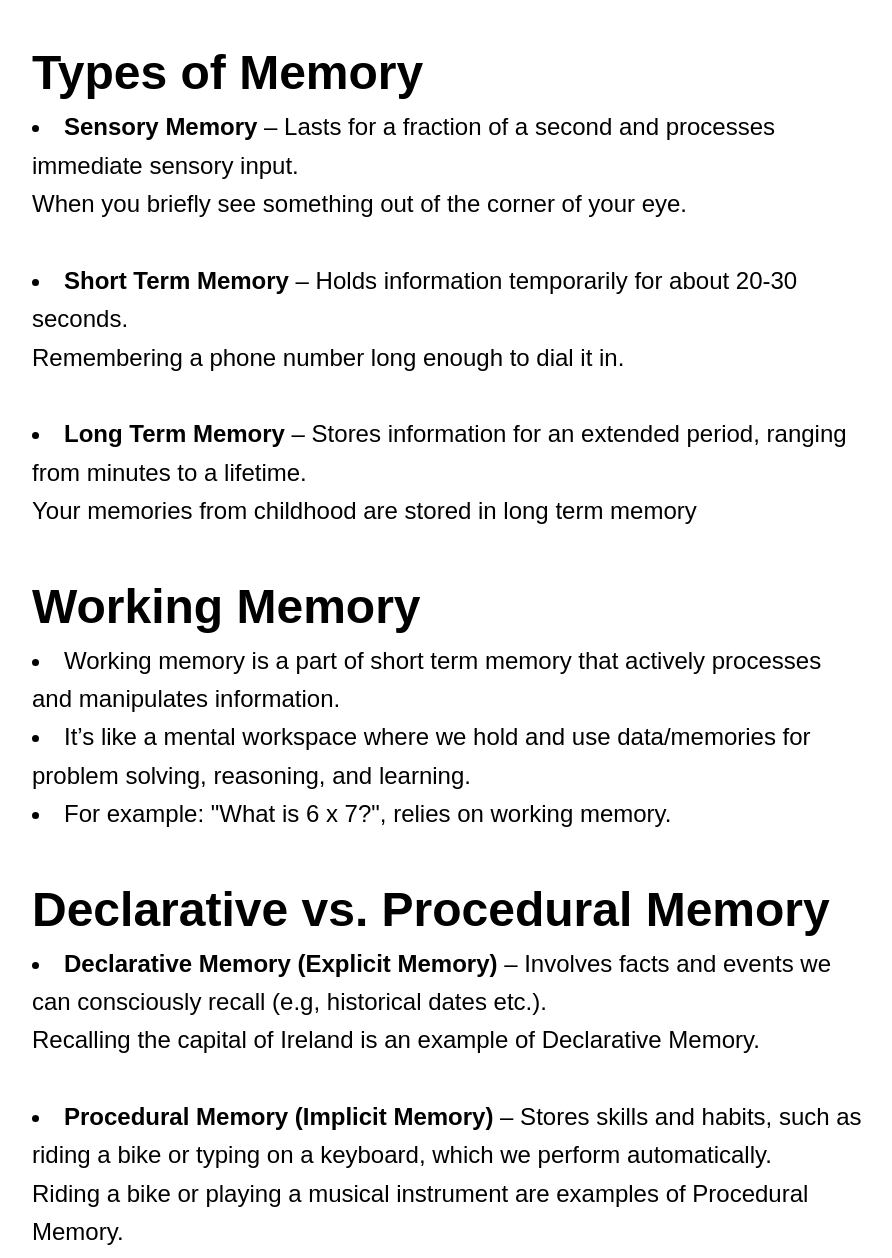
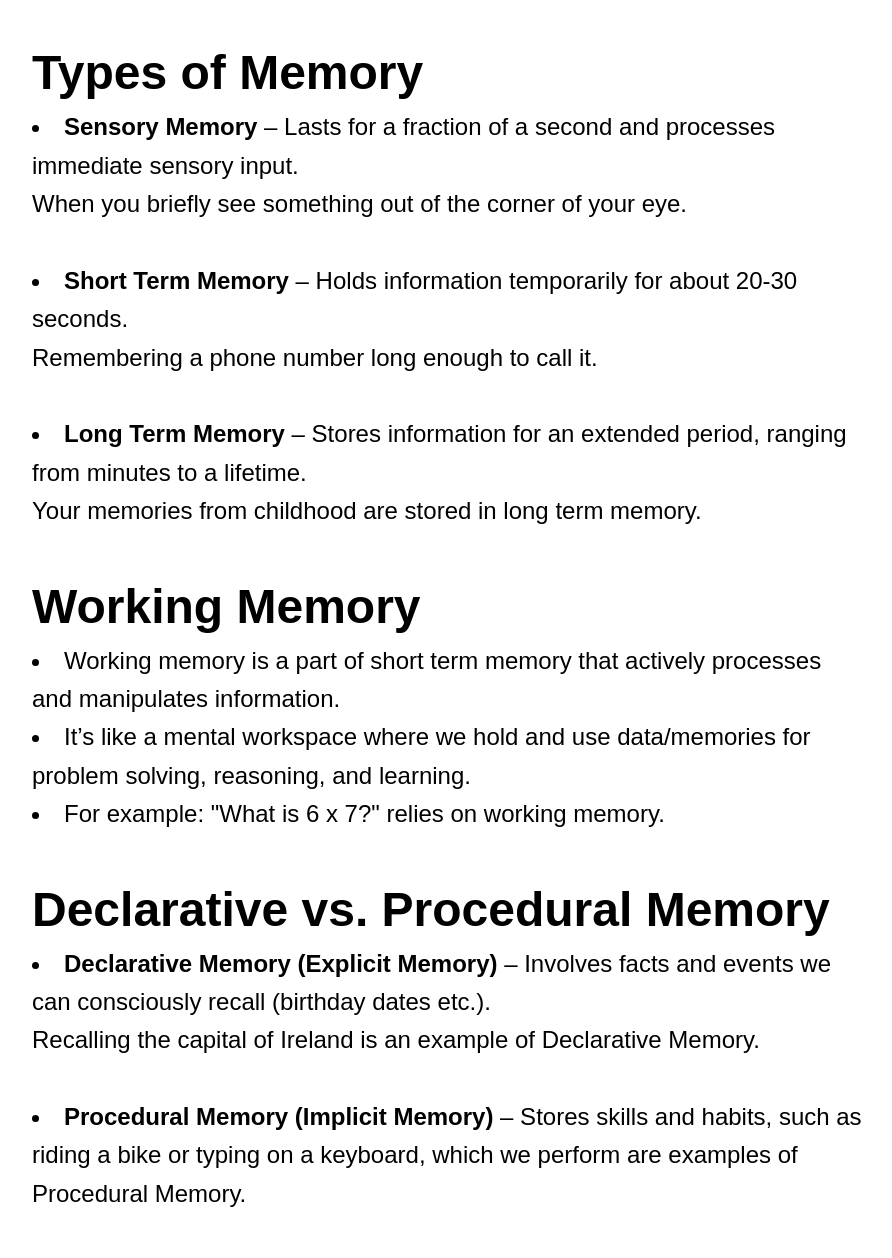
Before and after one commit to ET1892/ReMind, a plain HTML site: page frontend/learn.html in a window 1280 px wide. Shown: the part 1171-2429 px from the top of the page, without its empty margins (192-1084 px from the left). Drawn offline with Linux system fonts and the light colour scheme.

Commit message:
updates to learn page

```diff
--- a/frontend/learn.html
+++ b/frontend/learn.html
@@ -350,12 +350,12 @@ body.light-mode .body-text {
                 <br><br>
 
                 <li><strong>Short Term Memory</strong> – Holds information temporarily for about 20-30 seconds.</li>
-                Remembering a phone number long enough to dial it in.
+                Remembering a phone number long enough to call it.
 
                 <br><br>
 
                 <li><strong>Long Term Memory</strong> – Stores information for an extended period, ranging from minutes to a lifetime.</li>
-                Your memories from childhood are stored in long term memory
+                Your memories from childhood are stored in long term memory.
 
         </div>
     </div>
@@ -367,18 +367,17 @@ body.light-mode .body-text {
         <div class="body-text">
           <li>Working memory is a part of short term memory that actively processes and manipulates information.</li>
           <li>It’s like a mental workspace where we hold and use data/memories for problem solving, reasoning, and learning.
-            <li>For example: "What is 6 x 7?", relies on working memory.</li>
+            <li>For example: "What is 6 x 7?" relies on working memory.</li>
         </div>
     </div>
 
     <div class="content-section">
         <div class="subtitle">Declarative vs. Procedural Memory</div>
         <div class="body-text">
-                <li><strong>Declarative Memory (Explicit Memory)</strong> – Involves facts and events we can consciously recall (e.g, historical dates etc.).</li>
+                <li><strong>Declarative Memory (Explicit Memory)</strong> – Involves facts and events we can consciously recall (birthday dates etc.).</li>
                 Recalling the capital of Ireland is an example of Declarative Memory.
                 <br><br>
-                <li><strong>Procedural Memory (Implicit Memory)</strong> – Stores skills and habits, such as riding a bike or typing on a keyboard, which we perform automatically.</li>
-                Riding a bike or playing a musical instrument are examples of Procedural Memory.
+                <li><strong>Procedural Memory (Implicit Memory)</strong> – Stores skills and habits, such as riding a bike or typing on a keyboard, which we perform are examples of Procedural Memory.</li>
         </div>
     </div>
 
@@ -424,7 +423,7 @@ body.light-mode .body-text {
         <li>Avoid eating and consuming alcohol for at least 3 hours before sleep.</li>
         <li>Limit caffeine usage to 6 hours before sleep .</li>
         <li>Wake and sleep at the same time everyday.</li>
-        <li>Exercise for 30 minutes a day 2 hours (or more) before sleep, this could be a walk.</li>
+        <li>Exercise for 30 minutes a day, this could be a walk. (Preferably 2 hours or more before sleep, as otherwise will wake brain and body).</li>
       </div>
   </div>
 
```
